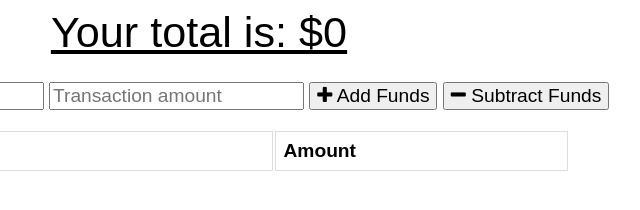
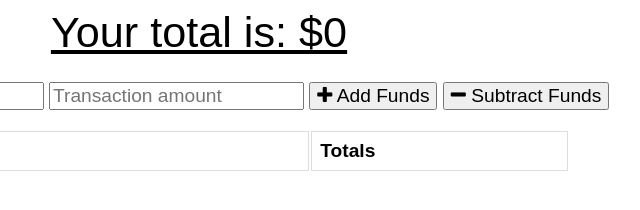
Before and after one commit to VinAVarghese/Budget-Tracker, a website: page public/index.html in a window 1280 px wide. Shown: the full height of the page, 441-1081 px from the left. Drawn offline with nearby package versions, Linux system fonts and the light colour scheme; no server answers.

Commit message:
CU-xf93vh GitHub commit message

```diff
--- a/public/index.html
+++ b/public/index.html
@@ -29,7 +29,7 @@
       <table>
         <thead>
           <th>Transactions</th>
-          <th>Amount</th>
+          <th>Totals</th>
         </thead>
         <tbody id="tbody">
 
```
